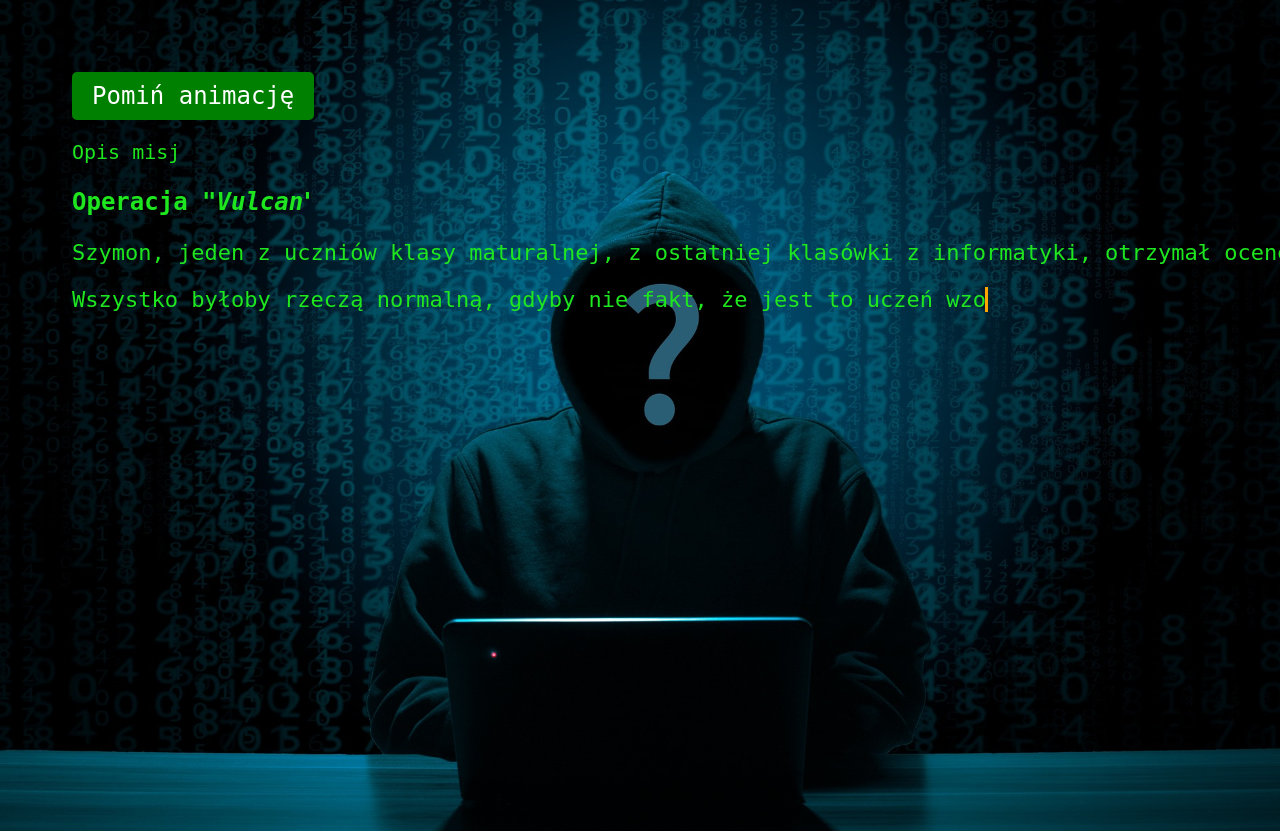
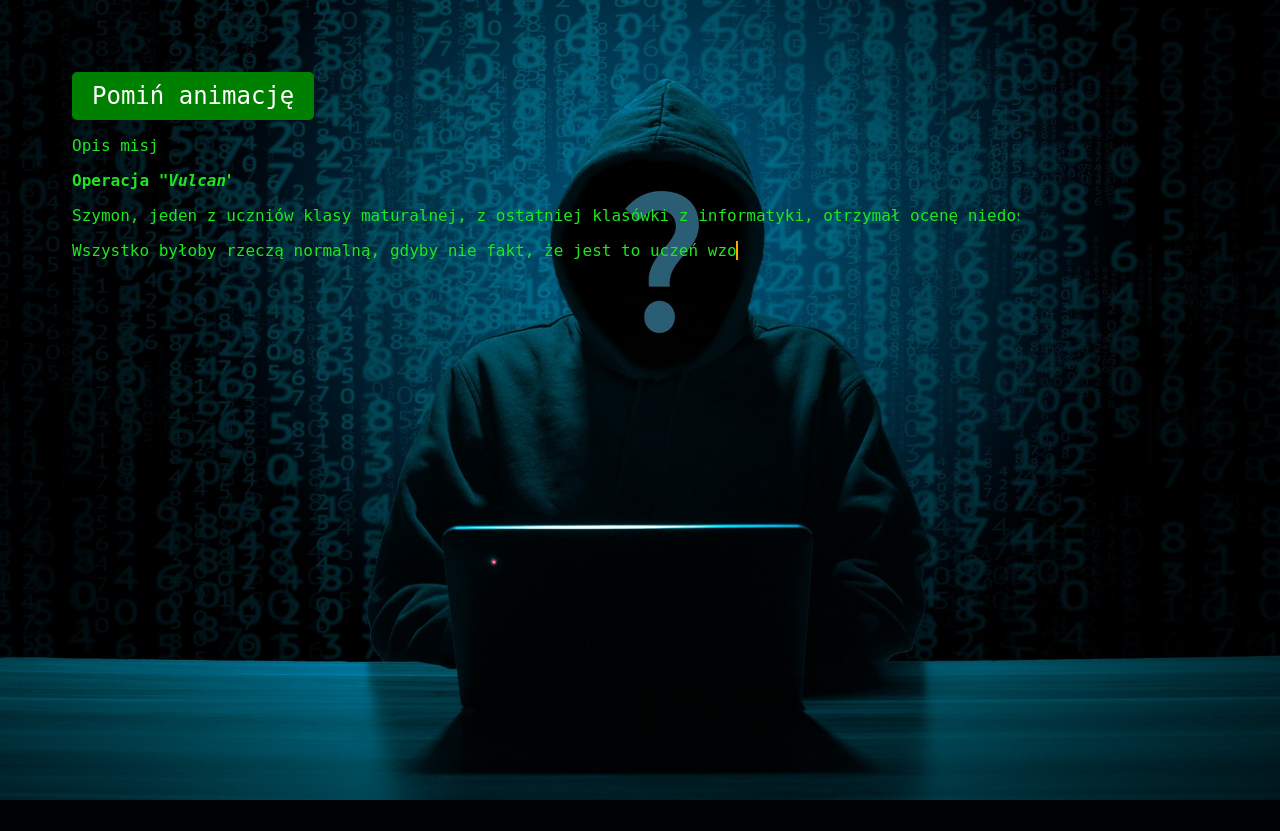
Before and after one commit to ZSET-Leszno/cukiernia, a PHP site: page /opis.html in a window 1280 px wide; the page is wider, and only the part inside the window is pictured. After the commit the page ends 800 px from the top of that part, so only its background shows below. Run offline with PHP 8.4, Linux system fonts and the light colour scheme.

Commit message:
nw tekst i rozmiary ok

```diff
--- a/opis.html
+++ b/opis.html
@@ -10,10 +10,10 @@
 <body>
     <button id="skip-animation">Pomiń animację</button>
     <div class="css-typing css-typing-container">
-        <p style="font-size: 20px;">
+        <p>
         Opis misji
         </p>
-        <p style="font-size: 24px">
+        <p>
           <b>Operacja <i>"Vulcan"</i></b>
         </p>
         <p>
@@ -56,7 +56,7 @@
             Niestety Szymon nieco przecenił swoje możliwości, więc postanawia zlecić to zadanie komuś
             bardziej zorientowanemu w temacie.
         </p>
-        <p style="font-size: 30px;">
+        <p style="font-size: 1.2rem;">
             <b>Sprawdź, czy nadajesz się do tej roboty...</b>
         </p>
       </div>
--- a/styl.css
+++ b/styl.css
@@ -1,9 +1,11 @@
 html{
     min-height: 100%;
-    overflow: hidden;
+    overflow: scroll;
+    overflow-y: auto;
+    overflow-x: auto;
+    scroll-behavior: smooth;
   }
 body{
-    height: calc(100vh - 8em);
     padding: 4em;
     color: rgba(255,255,255,.75);
     font-family: 'Anonymous Pro', monospace;
@@ -37,7 +39,7 @@ button:hover {
 .line-1{
     position: relative;
     top: 50%;
-    width: 24em;
+    width: 24vw;
     margin: 0 auto;
     border-right: 2px solid rgba(255,255,255,.75);
     font-size: 300%;
@@ -49,7 +51,7 @@ button:hover {
 
 #welcome {
     font-weight: bold;
-    margin-top: 10rem;
+    margin-top: 10vh;
 }
 
 #main {
@@ -140,7 +142,7 @@ button:hover {
   .css-typing p {
     border-right: .15em solid orange;
     font-family: "Anonymous-Pro", monospace;
-    font-size: 22px;
+    font-size: 1rem;
     white-space: nowrap;
     overflow: hidden;
     color: rgb(31, 231, 31)
```
